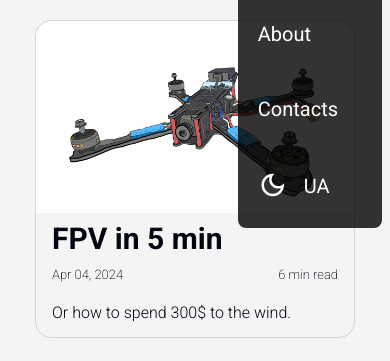
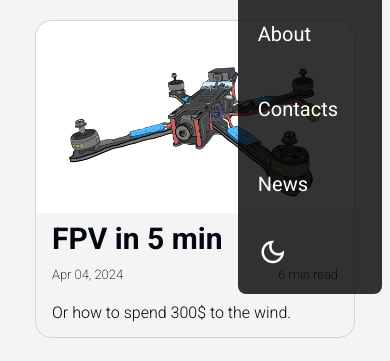
Before and after one commit to curious-grapes/my-website, an Eleventy site: page src/index.html in a window 390 px wide. Both pictures are taken after a click on the button "menu". Shown: the part 150-511 px from the top of the page. Built offline with nearby package versions, Linux system fonts and the light colour scheme; Eleventy itself is replaced by a stand-in of ours; files that its build step writes are made by us from their sources.

Commit message:
replace ua with news; bulletpoint animations

```diff
--- a/src/_data/navlinks.json
+++ b/src/_data/navlinks.json
@@ -2,6 +2,5 @@
     "home": "/",
     "about": "/about",
     "contacts": "/contacts",
-    "ua": "/ua",
-    "en": "/en"
+    "news": "/news"
 }
--- a/src/_includes/parts/nav.html
+++ b/src/_includes/parts/nav.html
@@ -8,7 +8,7 @@
       <ul class="hidden md:flex justify-normal items-center">
         <li class="mr-6 text-xl"><a class="nav-link" href="{{ navlinks.about }}">About</a></li>
         <li class="mr-6 text-xl"><a class="nav-link" href="{{ navlinks.contacts }}">Contacts</a></li>
-        <li class="mr-6 text-xl"><a class="nav-link" href="{{ navlinks.ua }}">UA</a></li>
+        <li class="mr-6 text-xl"><a class="nav-link" href="{{ navlinks.news }}">News</a></li>
         <li class="mr-6"><span class="material-symbols-outlined cursor-pointer mb-1 toggleDarkMode" id="toggleDarkMode">dark_mode</span></li>
       </ul>
       <ul class="md:hidden flex items-center">
@@ -19,14 +19,11 @@
   <div id="menu"
     class="hidden fixed top-15 right-2 bg-black bg-opacity-80 z-50 flex-col items-center justify-center space-y-6 text-white text-xl rounded-lg p-5 dark:bg-slate-200 dark:text-black dark:bg-opacity-90 ">
 
-    <ul class="space-y-6 list-none">
+    <ul class="space-y-6 list-none ">
       <li class="mr-6 text-xl"><a class="nav-link" href="{{ navlinks.about }}">About</a></li>
       <li class="mr-6 text-xl"><a class="nav-link" href="{{ navlinks.contacts }}">Contacts</a></li>
-      <li class="flex-grow"></li>
-      <li class="mr-6 flex items-center space-x-4">
-        <span class="material-symbols-outlined cursor-pointer toggleDarkMode" id="toggleDarkMode">dark_mode</span>
-        <a class="nav-link mt-[1.5px]" href="{{ navlinks.ua }}">UA</a>
-      </li>
+      <li class="mr-6 text-xl"><a class="nav-link" href="{{ navlinks.news }}">News</a></li>
+      <li class="mr-6"><span class="material-symbols-outlined cursor-pointer toggleDarkMode" id="toggleDarkMode">dark_mode</span></li>
     </ul>
   </div>
 </div>
--- a/src/assets/css/style.css
+++ b/src/assets/css/style.css
@@ -66,30 +66,23 @@ html, body {
   transition: background-color 0.5s ease-in-out, color 0.5s ease-in-out;
 }
 
+ul li::marker {
+  font-size: 1.2em;
+  animation: rainbow 2s infinite;
+}
 
+@keyframes rainbow {
+  0% { color: red; }
+  14% { color: orange; }
+  28% { color: #b9c50d; }
+  42% { color: green; }
+  57% { color: blue; }
+  71% { color: rgb(135, 8, 226); }
+  85% { color: violet; }
+  100% { color: red; }
+}
 
-
-
-/* CUSTOM SCROLL BAR */
-/* body {
-  --sb-track-color: #232e33;
-  --sb-thumb-color: #6BAF8D;
-  --sb-size: 15px;
+ul li::marker {
+  font-size: 1.2em !important;
+  animation: rainbow 20s infinite !important;
 }
-body::-webkit-scrollbar {
-  width: var(--sb-size)
-}
-body::-webkit-scrollbar-track {
-  background: var(--sb-track-color);
-  border-radius: 1px;
-}
-body::-webkit-scrollbar-thumb {
-  background: var(--sb-thumb-color);
-  border-radius: 1px;
-
-}
-@supports not selector(::-webkit-scrollbar) {
-  body {
-    scrollbar-color: var(--sb-thumb-color)
-                     var(--sb-track-color);
-  }} */
```
